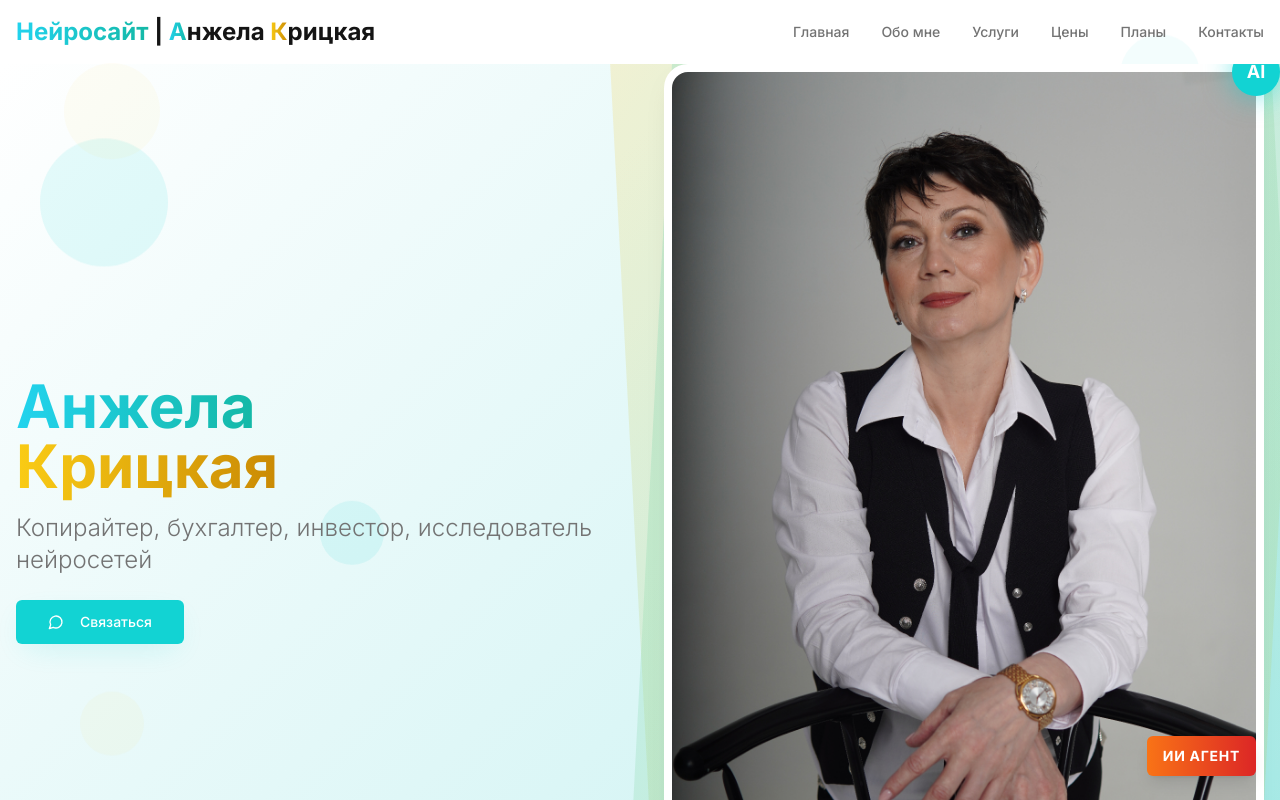
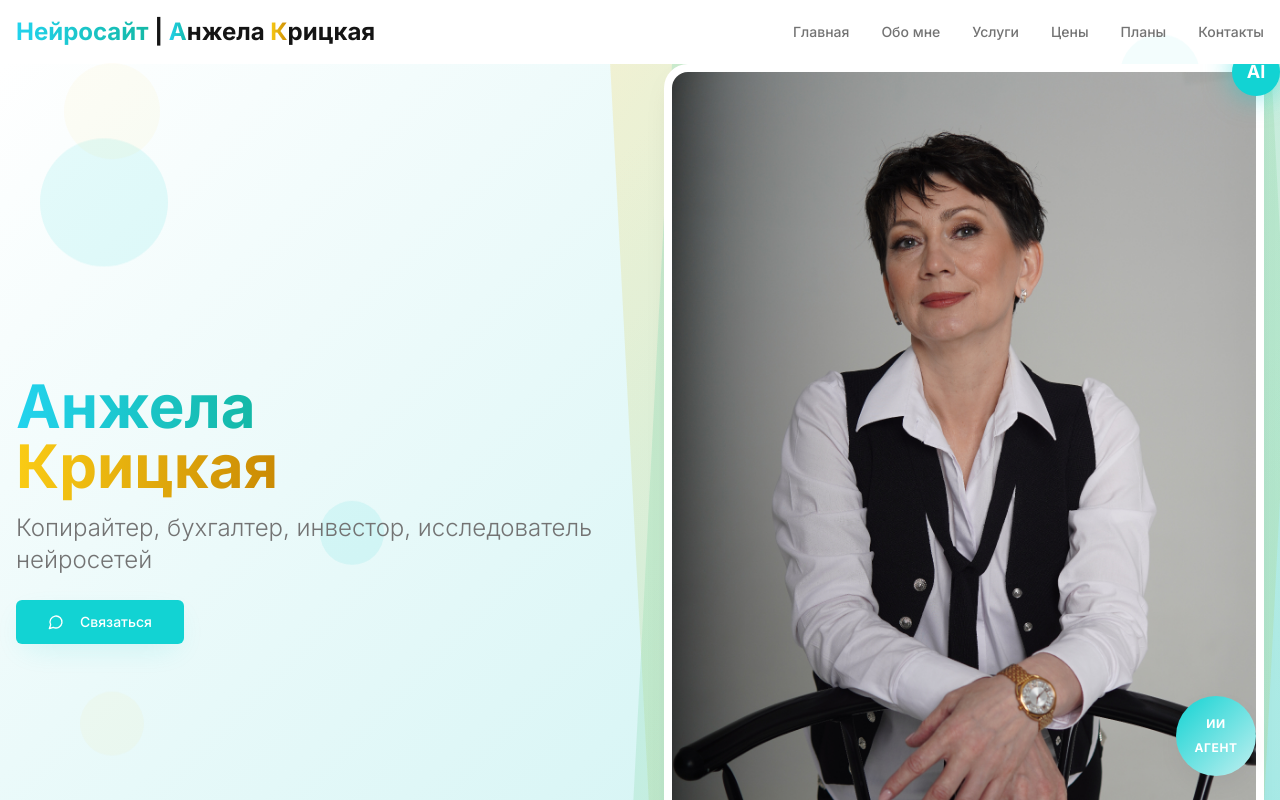
Before and after one commit to AnnaLida29/anzhelas-new-horizon, a React (Vite) app: page / in a window 1280 px wide. Shown: the top 800 px of the page. Built offline with nearby package versions, Linux system fonts and the light colour scheme.

Commit message:
Изменить кнопку чата

```diff
--- a/src/components/ChatWidget.tsx
+++ b/src/components/ChatWidget.tsx
@@ -171,9 +171,10 @@ const ChatWidget = () => {
       {/* ИИ Агент Button */}
       <Button
         onClick={toggleChat}
-        className="px-4 py-2 h-10 bg-gradient-to-r from-orange-500 to-red-600 text-white font-bold text-sm tracking-wider hover:from-orange-600 hover:to-red-700 shadow-lg hover:shadow-xl transition-all duration-300 transform hover:scale-105 rounded-md"
+        className="w-20 h-20 rounded-full bg-gradient-turquoise text-white font-bold text-xs tracking-wider shadow-elegant hover:shadow-xl transition-all duration-300 transform hover:scale-110 flex flex-col items-center justify-center"
       >
-        ИИ АГЕНТ
+        <span>ИИ</span>
+        <span>АГЕНТ</span>
       </Button>
     </div>
   );
```
